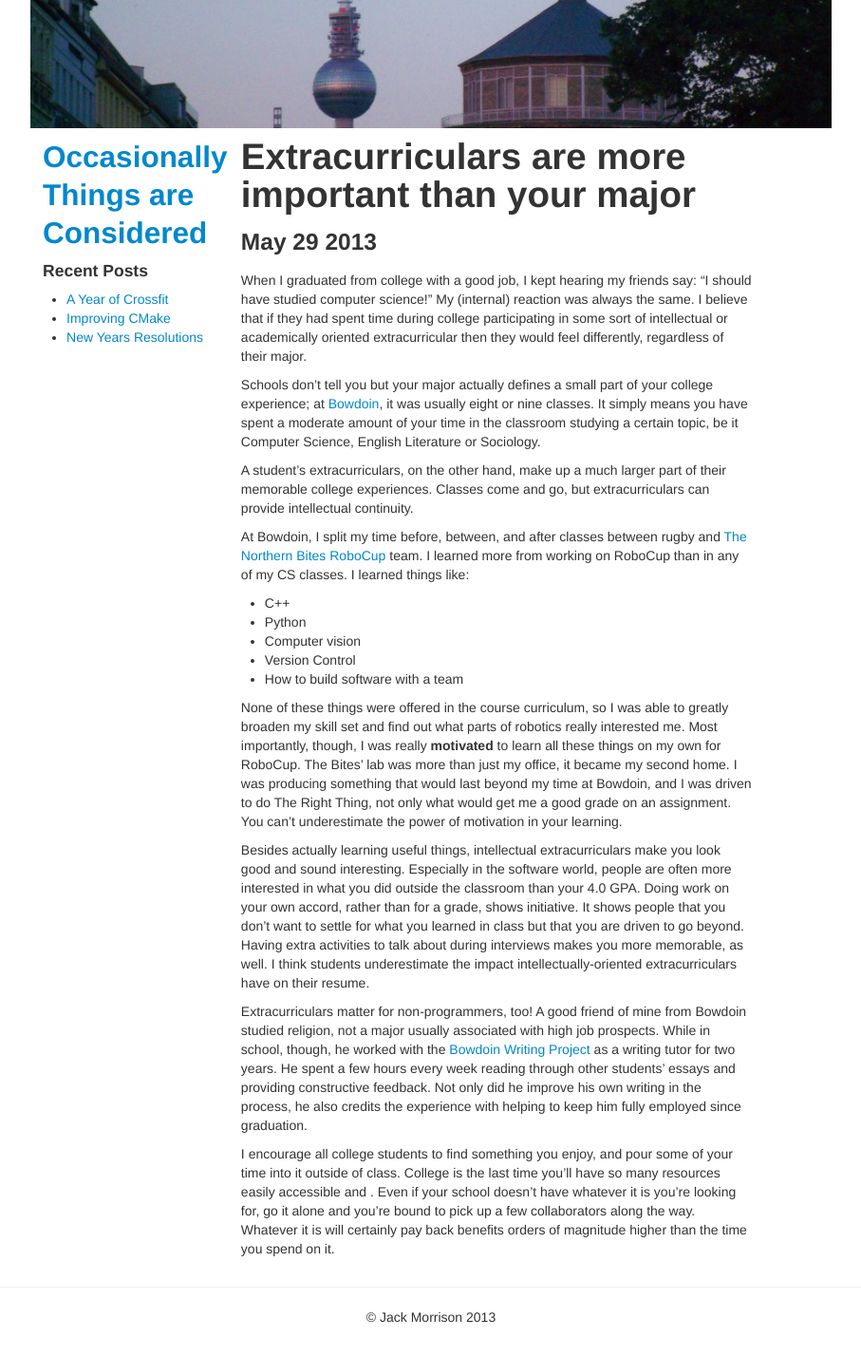
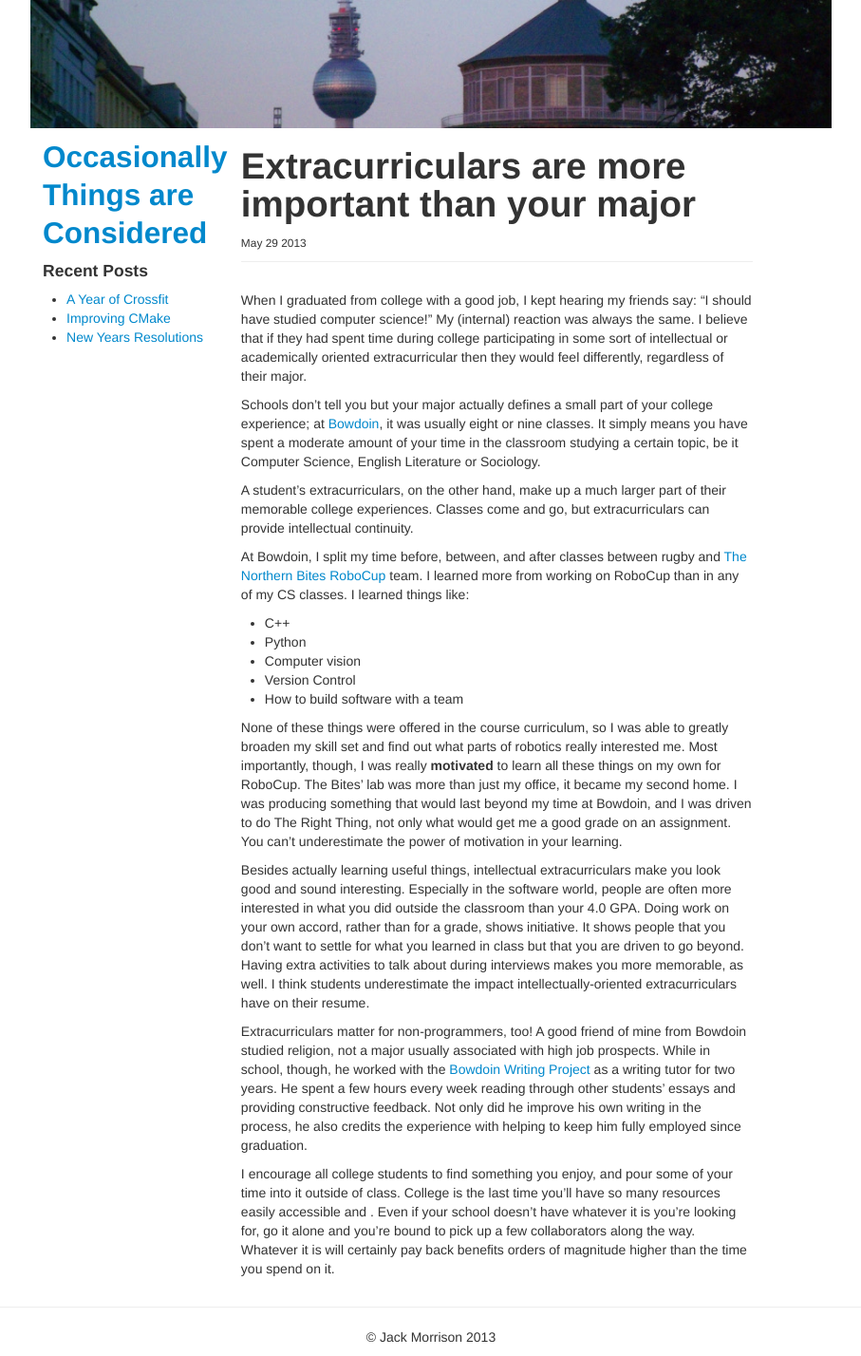
Before and after one commit to chachi/chachi.github.io, a Jekyll site: the page built from _posts/2013-05-29-extracurriculars.md, in a window 1280 px wide. Shown: the whole page at 95% size, without its empty margins (186-1093 px from the left). Built offline with Jekyll 4.4.1, drawn with Linux system fonts in a browser that asks for light colours; before the commit the page ends 1407 px from its top, so only the background shows below that.

Commit message:
Uses page-header in post layout

```diff
--- a/_layouts/post.html
+++ b/_layouts/post.html
@@ -25,8 +25,10 @@
 	    {% include sidebar.html %}
 	  </div>
 	  <div class="span8">
-	    <h1>{{ page.title }}</h1>
-	    <h3>{{ page.date | date: "%B %d %Y" }}</h3>
+	    <div class="page-header">
+	      <h1>{{ page.title }}</h1>
+	      <small>{{ page.date | date: "%B %d %Y" }}</small>
+	    </div>
 	    {{content}}
 	  </div>
 	</div>
```
